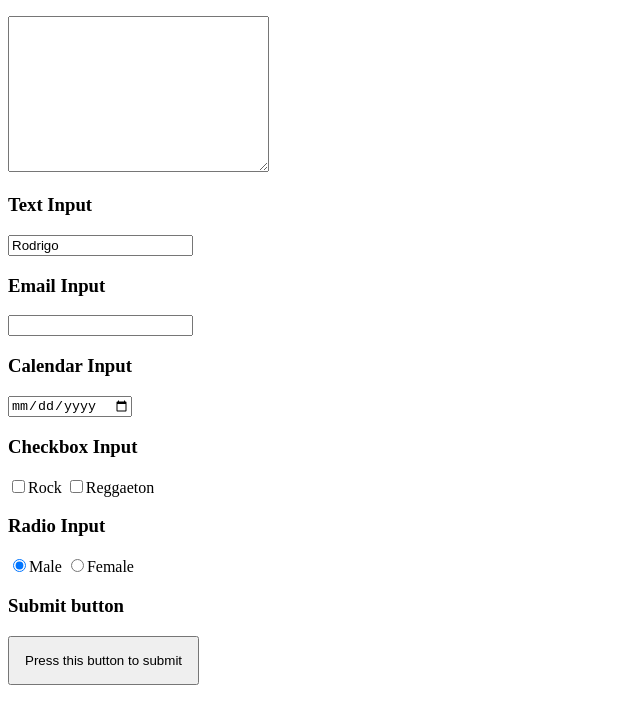
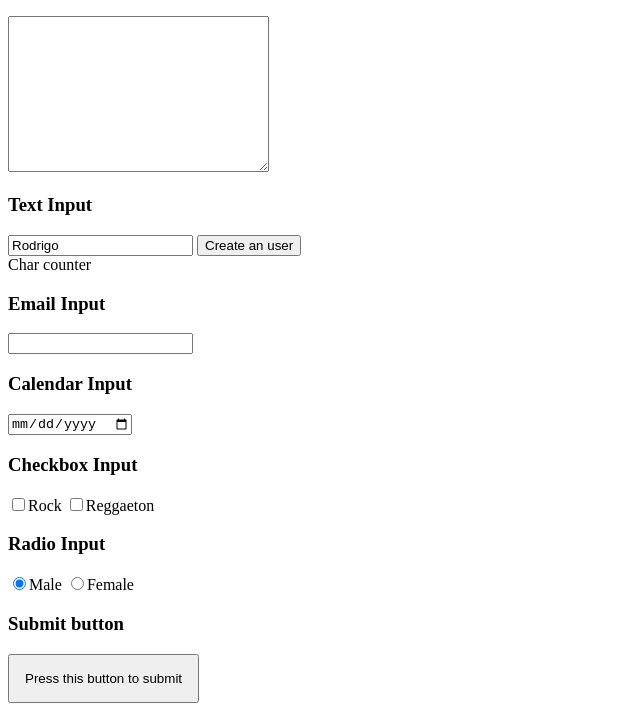
Before and after one commit to rodrigowe1988/IGTI-Bootcamp-FullStack, a plain HTML site: page fundaments_javascript/forms/index.html in a window 1280 px wide. Shown: the part 105-824 px from the top of the page, without its empty margins (0-640 px from the left). Drawn offline with Linux system fonts and the light colour scheme.

Commit message:
working with js events

```diff
--- a/fundaments_javascript/forms/index.html
+++ b/fundaments_javascript/forms/index.html
@@ -17,19 +17,32 @@
       <h3>Textarea</h3>
       <textarea name="" id="" cols="30" rows="10"></textarea>
       <h3>Text Input</h3>
-      <input type="text" id="input01" />
+      <input type="text" id="nameInput" placeholder="Type your name here" />
+      <input
+        type="submit"
+        onclick="preventSubmit()"
+        id="handleSubmit"
+        value="Create an user"
+      />
+      <br />
+      <span id="nameLength"></span>
       <h3>Email Input</h3>
       <input type="email" name="" id="" />
       <h3>Calendar Input</h3>
       <input type="date" name="" id="" />
       <h3>Checkbox Input</h3>
-		<input type="checkbox" name="music" id="music01">Rock
-		<input type="checkbox" name="music" id="music01">Reggaeton
+      <input type="checkbox" name="music" id="music01" />Rock
+      <input type="checkbox" name="music" id="music01" />Reggaeton
       <h3>Radio Input</h3>
-		<input type="radio" name="gender" id="male" checked>Male
-		<input type="radio" name="gender" id="female" >Female
+      <input type="radio" name="gender" id="male" checked />Male
+      <input type="radio" name="gender" id="female" />Female
       <h3>Submit button</h3>
-		<input id="submitButton" type="submit" value="Press this button to submit" onclick="click()">
+      <input
+        id="submitButton"
+        type="submit"
+        value="Press this button to submit"
+        onsubmit="click()"
+      />
       <p id="hiddenText"></p>
     </form>
     <script src="./script.js"></script>
--- a/fundaments_javascript/forms/script.js
+++ b/fundaments_javascript/forms/script.js
@@ -1,11 +1,34 @@
 console.log("03 -> cap 03");
 
-let input = document.querySelector("#input01");
-input.value = "Rodrigo";
+let inputName = document.querySelector("#nameInput");
+inputName.value = "Rodrigo";
 
 let theButton = document.getElementById("submitButton");
 let hiddenText = document.getElementById("hiddenText");
 
-theButton.addEventListener("click", event => {
-	hiddenText.innerHTML = 'Show and disappear'
+theButton.addEventListener("click", (event) => {
+  hiddenText.innerHTML = "Show and disappear";
 });
+
+addEventListener("load", start);
+
+function start() {
+  let span = document.querySelector("#nameLength");
+  span.textContent = "Char counter";
+  inputName.addEventListener("keyup", countChars);
+
+  let form = document.querySelector("form");
+  form.addEventListener("submit", preventSubmit);
+}
+
+function countChars(event) {
+  let count = event.target.value;
+  let span = document.querySelector("#nameLength");
+  //let totalString = inputName.value;
+  span.textContent = count.length;
+}
+
+function preventSubmit() {
+  let inputName = document.querySelector("#nameInput");
+  alert(inputName.value + ' cadastrado com sucesso!')
+}
```
Lines whose indentation alone changed are shown as unchanged.
